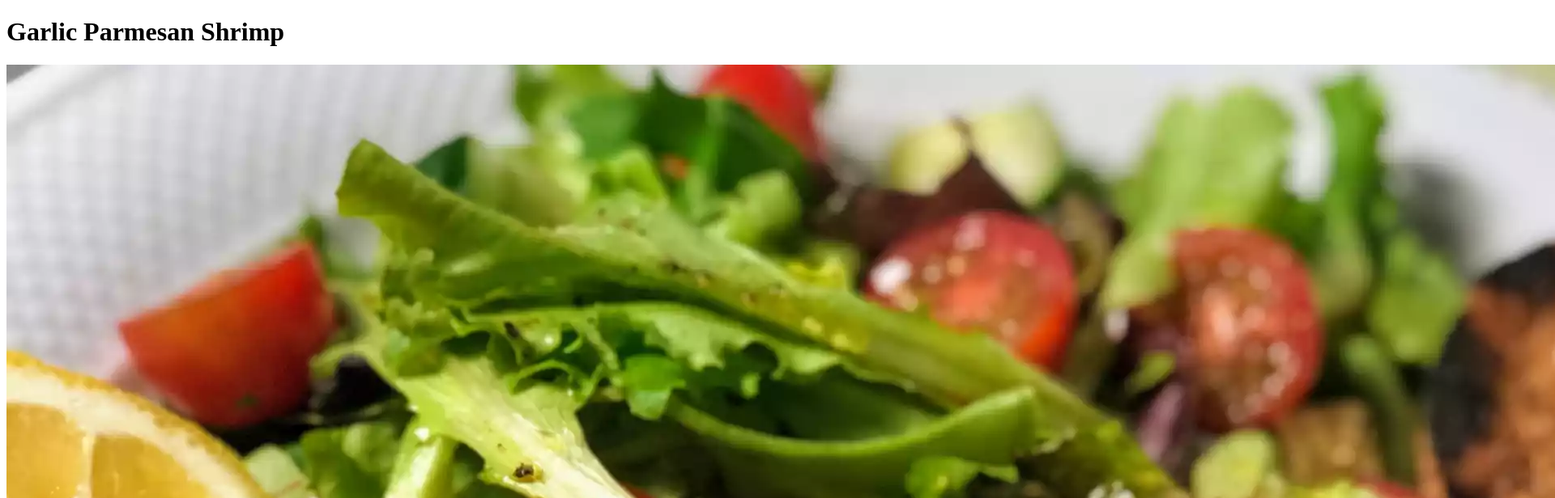
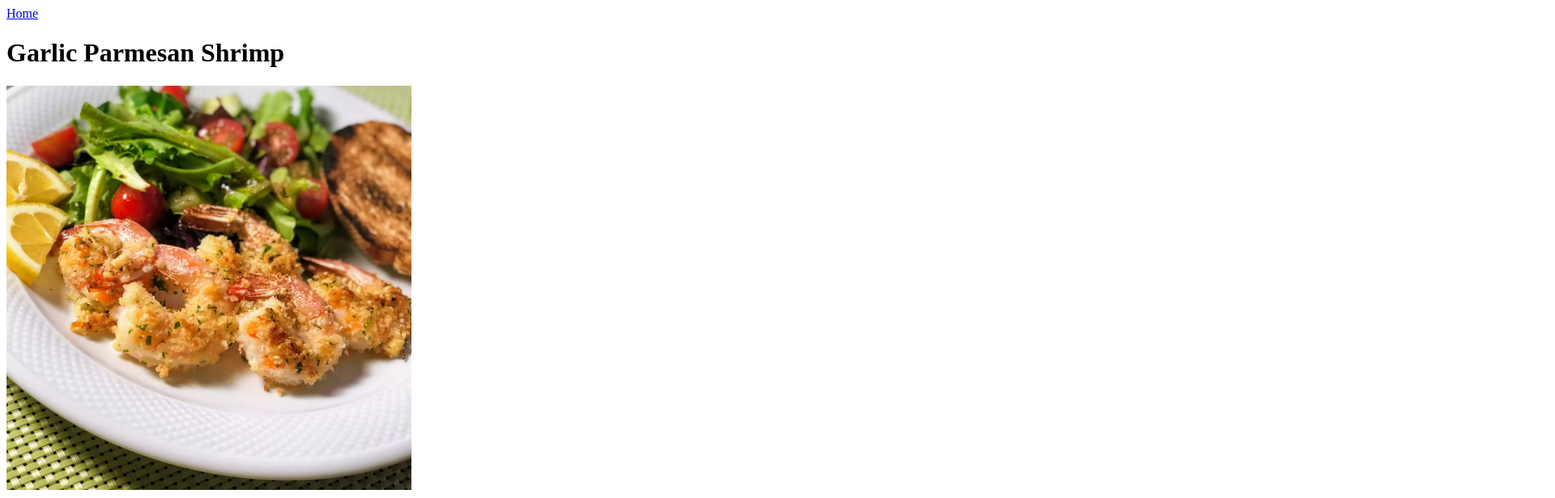
Before and after one commit to zakkiblue/odin-recipes, a plain HTML site: page recipes/garlic-parmesan-shrimp.html in a window 1280 px wide. Shown: the top 616 px of the page at 81% size, 1920 px wide, since content can reach past the window. Drawn offline with Linux system fonts and the light colour scheme.

Commit message:
resize garlic shrimp images

```diff
--- a/recipes/garlic-parmesan-shrimp.html
+++ b/recipes/garlic-parmesan-shrimp.html
@@ -7,8 +7,9 @@
     <title>Garlic Parmesan Shrimp</title>
 </head>
 <body>
+    <a href="index.html">Home</a>
     <h1>Garlic Parmesan Shrimp</h1>
-    <img src="../img/parmesan-shrimp.webp" alt="garlic-parmesan-shrimp">
+    <img src="../img/parmesan-shrimp.webp" width="500px" alt="garlic-parmesan-shrimp">
     <h2>Description</h2>
     <p>
         Delicious crispy shrimp coated in a bread crumb-Parmesan mixture. My family can't get enough of it! I would suggest doubling the recipe if you have very large eaters because this is addictive! Serve with pasta and salad.
```
Also changed, not shown: recipes/nasi-goreng.html (+1 -0 lines).
